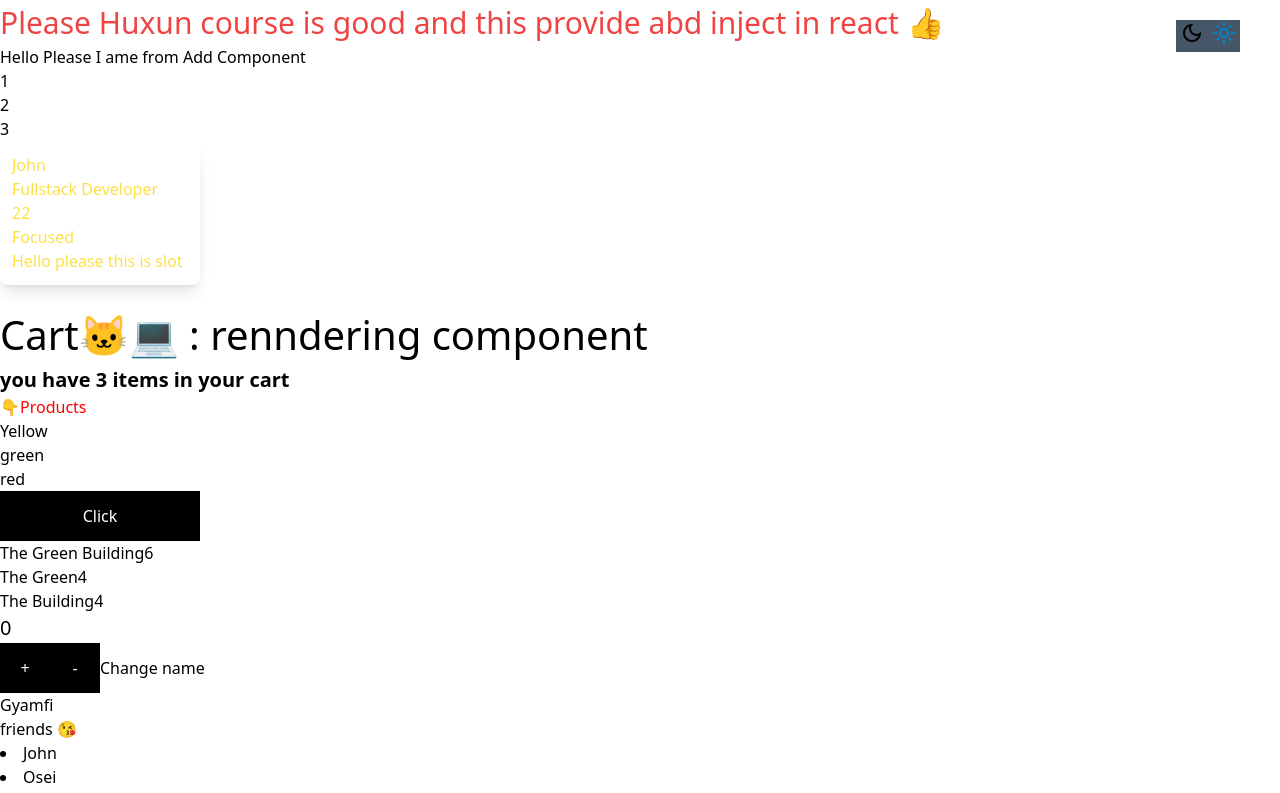
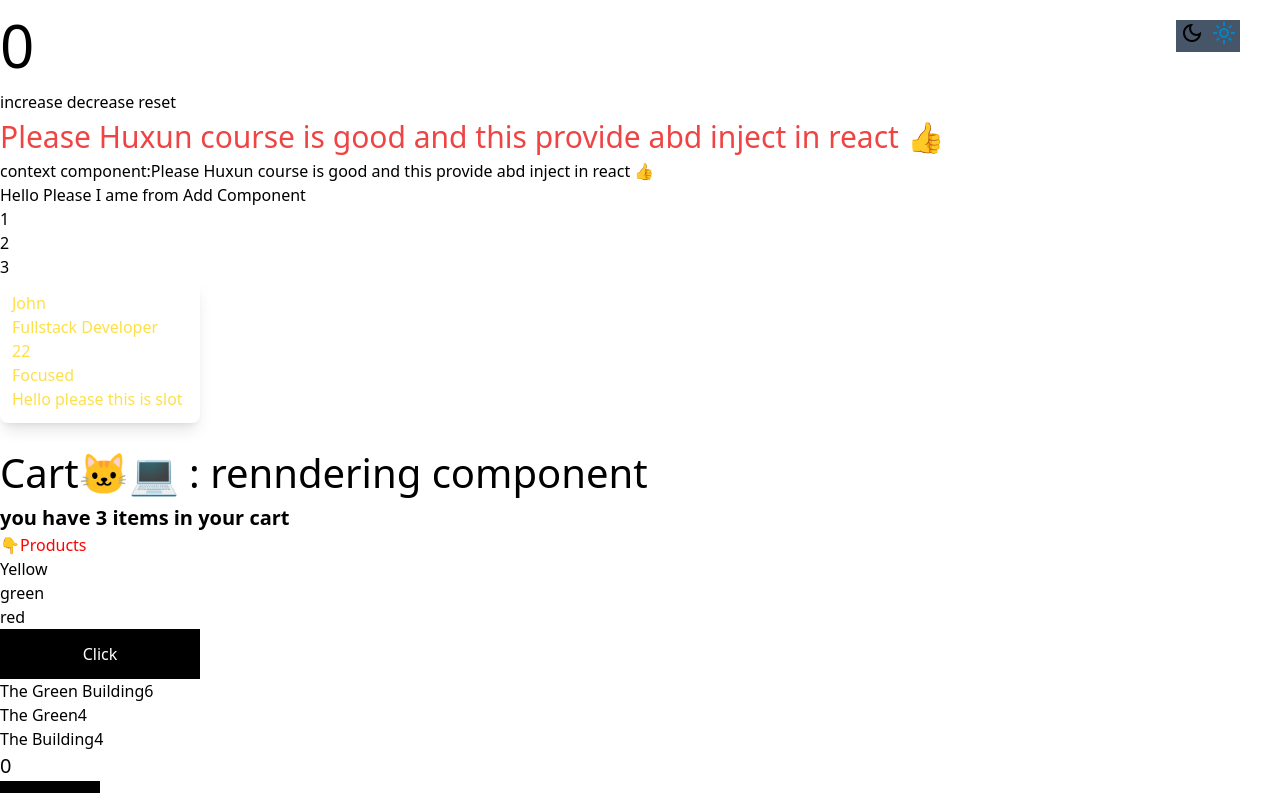
Before and after one commit to gyamficodes/myapp-react-lesson, a React (Create React App) app: page / in a window 1280 px wide. Shown: the top 793 px of the page. Built offline with nearby package versions, Linux system fonts and the light colour scheme.

Commit message:
useReducer

```diff
--- a/src/App.js
+++ b/src/App.js
@@ -1,12 +1,12 @@
 "use client";
-
+import UserReducer from "./components/UserReducer";
 import Add from "./components/Add";
 import Cart from "./components/Cart";
 import State from "./components/State";
 import { useState, useEffect } from "react";
 import Form from "./components/Form";
 import Useeffect from "./components/Useeffect";
-
+import Context from "./components/Context";
 // first import  creatcontext api
 import { createContext } from "react";
 // create an instace for the (createcontext )
@@ -38,9 +38,12 @@ function App() {
 
   return (
     <div className="App bg-white text-black dark:bg-slate-800 dark:text-white">
+<UserReducer/>
+
 {/* we have to wrap our component with provider  component*/}
 <Data.Provider value={message}>
 <Useeffect />
+<Context/>
 </Data.Provider>
 {/* we have to wrap our component with provider  component*/}
 
--- /dev/null
+++ b/src/components/Context.jsx
@@ -0,0 +1,12 @@
+import { Data } from "../App"
+import { useContext } from "react"
+
+const Context = () => {
+const message = useContext(Data)
+
+  return (
+    <div>context component:{message}</div>
+  )
+}
+
+export default Context
--- a/src/components/Useeffect.jsx
+++ b/src/components/Useeffect.jsx
@@ -1,6 +1,6 @@
 // import { useEffect, useState } from "react";
 
-import { Data } from "../App"
+import { Data } from "../App";
 
 const Useeffect = () => {
 
--- /dev/null
+++ b/src/components/UserReducer.jsx
@@ -0,0 +1,46 @@
+
+import { useReducer } from "react"
+
+const UserReducer = () => {
+
+
+// eslint-disable-next-line no-unused-vars
+const [state, dispatch] = useReducer(reducer, initialState);
+
+
+  return (
+    <div>
+        <h1  className=" text-[60px]">{state.count}</h1>
+       <div className=" flex items-center  gap-1">
+       <button  onClick={() => dispatch({type:"INCREMENT"})}>increase</button>
+        <button  onClick={() => dispatch({type:"DECREMENT"})}>decrease</button>
+        <button  onClick={() => dispatch({type:"RESET"})}>reset</button>
+       </div>
+    </div>
+  )
+
+
+}
+const initialState = {count: 0};
+const reducer = (state, action)  => {
+    switch(action.type){
+        case "INCREMENT":
+            return {
+                ...state,
+                count: state.count + 1
+            };
+            case "DECREMENT":
+                return {
+                    ...state,
+                    count: state.count - 1
+                };
+                case "RESET":
+                return {
+                    ...state,
+                    count: state.count = 0
+                };
+                default:
+                    return state;
+    }
+}
+export default UserReducer
```
